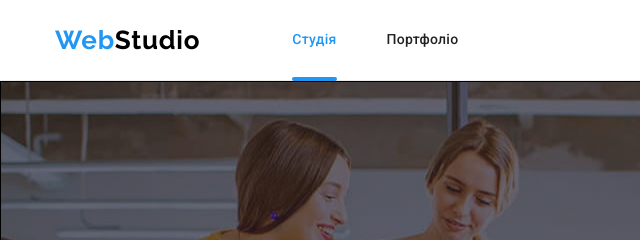
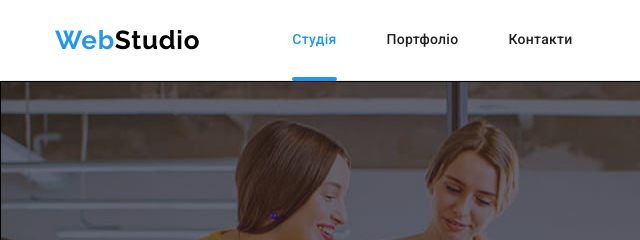
Before and after one commit to KsenaGnatyk/studio8, a plain HTML site: page index.html in a window 1280 px wide. Shown: the top 240 px of the page, 0-640 px from the left. Drawn offline with nearby package versions, Linux system fonts and the light colour scheme.

Commit message:
Update index.html

```diff
--- a/index.html
+++ b/index.html
@@ -34,7 +34,7 @@
                 <a href="./portfolio.html" class="nav-link link">Портфоліо</a>
               </li>
               <li class="nav-item">
-                <a href="" class="nav-link link"></a>
+                <a href="" class="nav-link link">Контакти</a>
               </li>
             </ul>
           </nav>
```
